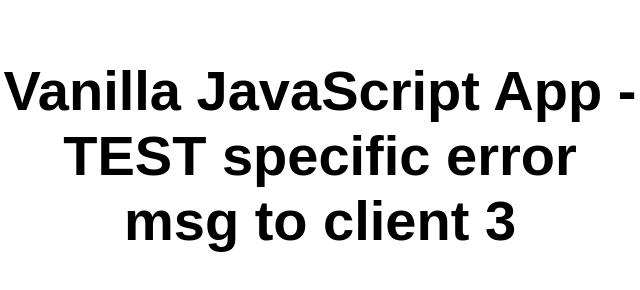
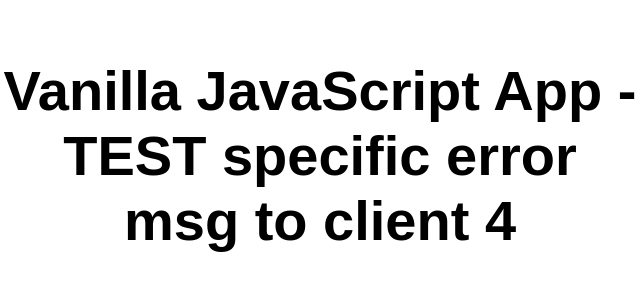
Before and after one commit to cmriachi/vanillabasic2, a website: page src/index.html in a window 1280 px wide. Shown: the full height of the page, 320-960 px from the left. Drawn offline with Linux system fonts and the light colour scheme.

Commit message:
Update index.html

```diff
--- a/src/index.html
+++ b/src/index.html
@@ -10,7 +10,7 @@
 
 <body>
   <main>
-    <h1>Vanilla JavaScript App - TEST specific error msg to client 3</h1>
+    <h1>Vanilla JavaScript App - TEST specific error msg to client 4</h1>
   </main>
 </body>
 
```
